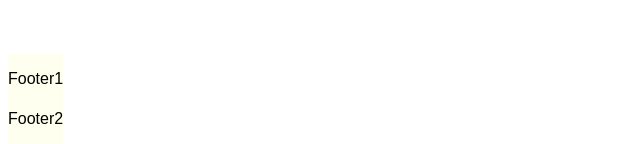
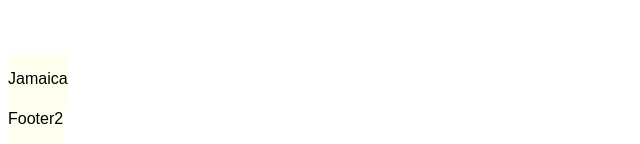
Before and after one commit to Annista/google-homepage, a plain HTML site: page index.html in a window 1280 px wide. Shown: the part 656-800 px from the top of the page, 0-640 px from the left. Drawn offline with Linux system fonts and the light colour scheme.

Commit message:
Modified index.html: Changed 'footer-text' in 'webpage-footer-one' from 'Footer1' to 'Jamaica'

```diff
--- a/index.html
+++ b/index.html
@@ -32,7 +32,7 @@
         </main>
 
         <footer class="webpage-footer"id="webpage-footer-one">
-            <p class="footer-text">Footer1</p>
+            <p class="footer-text">Jamaica</p>
         </footer>
 
         <footer class="webpage-footer" id="webpage-footer-two">
```
